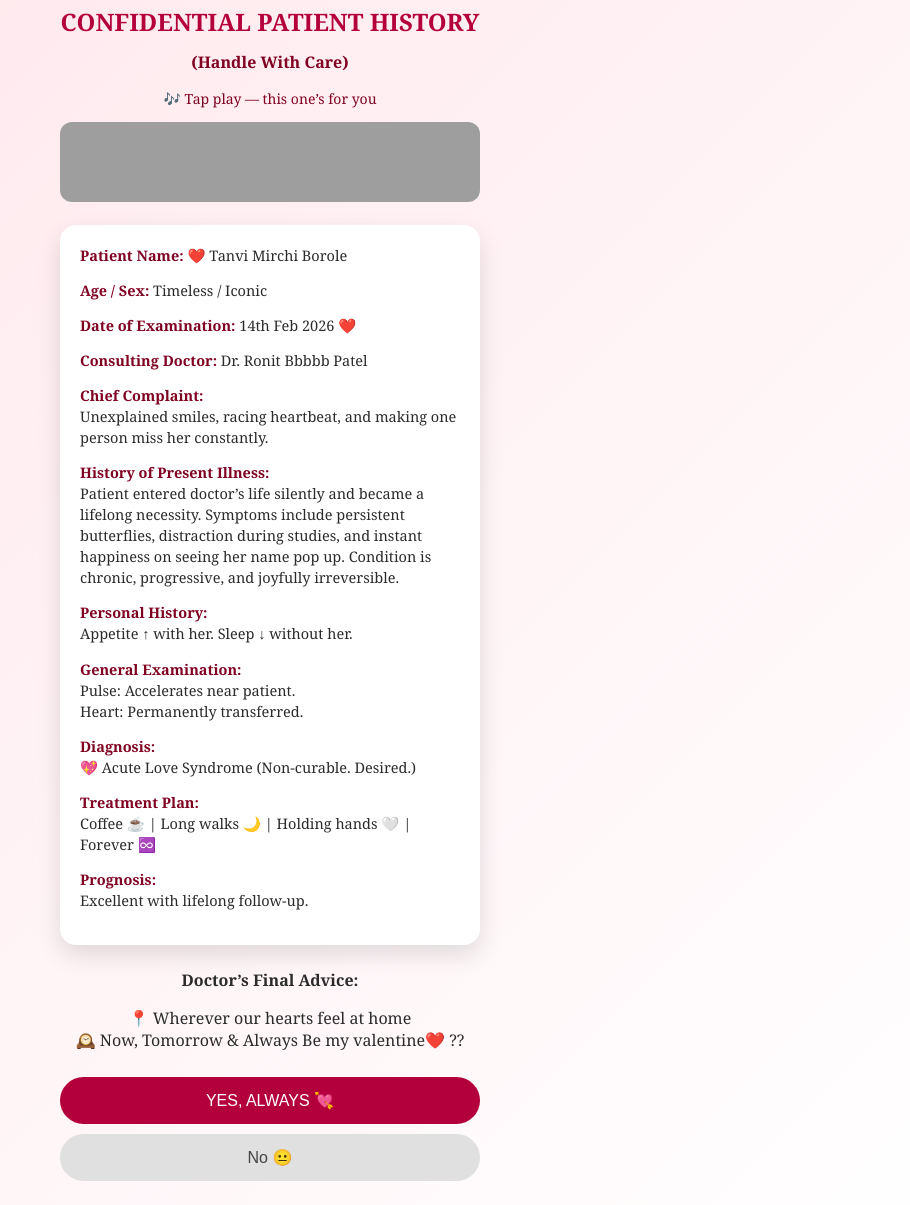
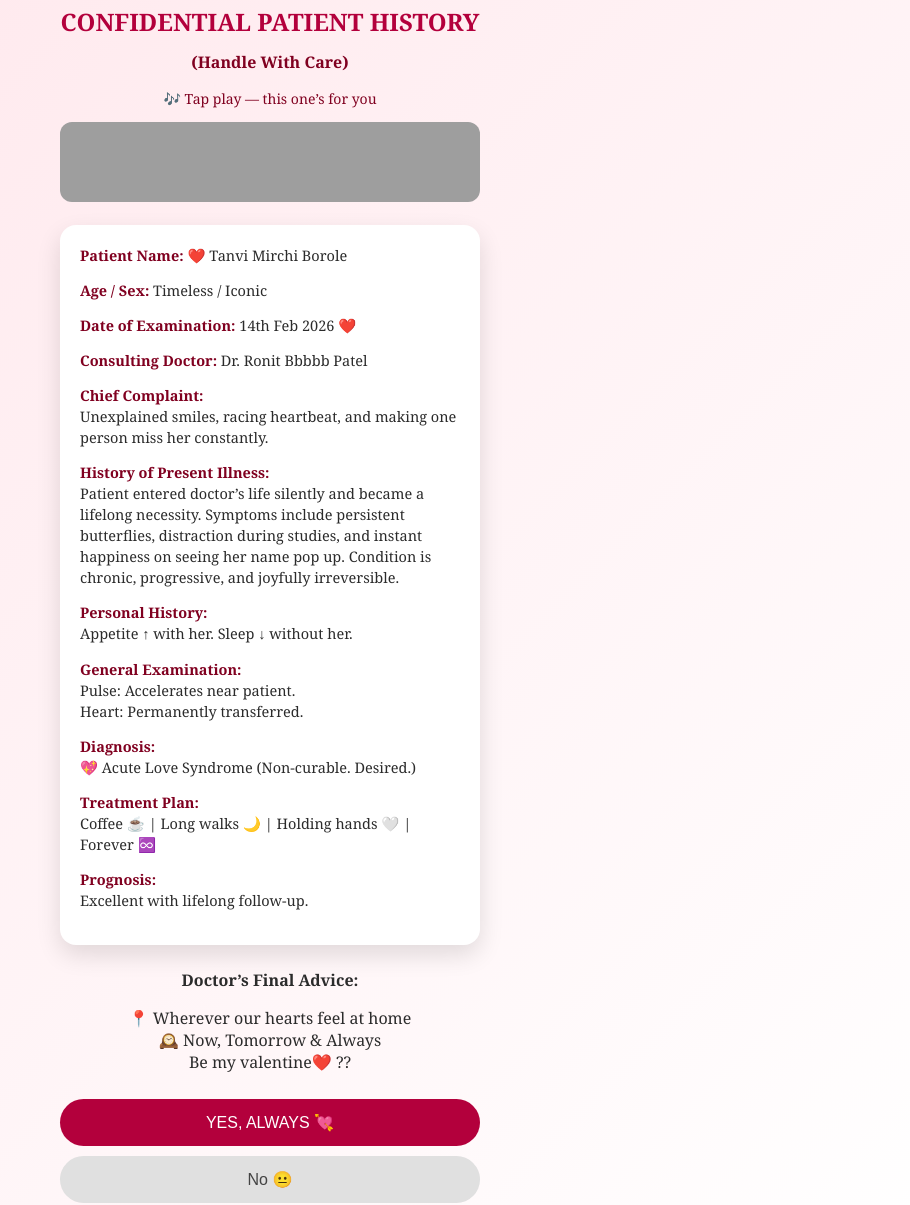
Before and after one commit to RoyalBuster7/Case-file, a plain HTML site: page index.html in a window 1280 px wide. Shown: the part 95-1300 px from the top of the page, without its empty margins (370-1280 px from the left). Drawn offline with Linux system fonts and the light colour scheme; grey boxes are pictures that could not be loaded.

Commit message:
Update index.html

```diff
--- a/index.html
+++ b/index.html
@@ -186,7 +186,7 @@ Excellent with lifelong follow-up.
 <p><strong>Doctor’s Final Advice:</strong></p>
 <p>
 📍 Wherever our hearts feel at home<br>
-🕰️ Now, Tomorrow & Always
+🕰️ Now, Tomorrow & Always<br>
   Be my valentine❤️ ??
 </p>
 
```
